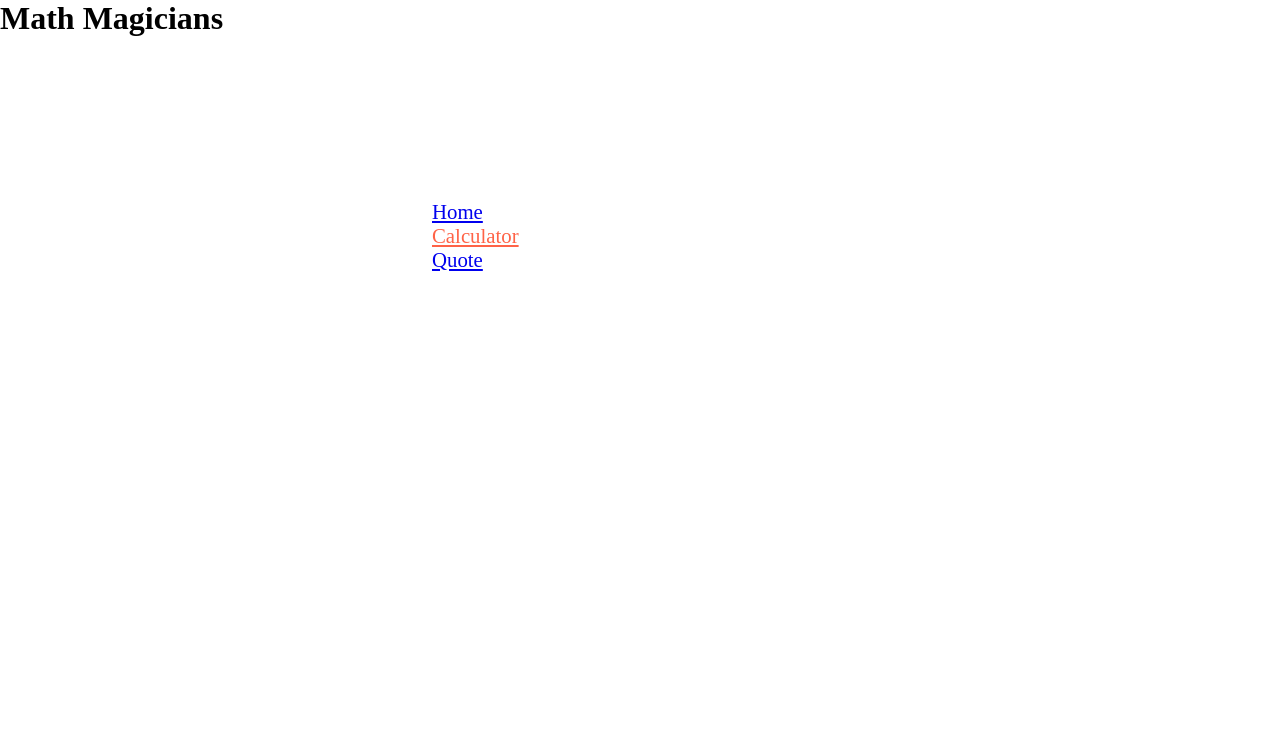
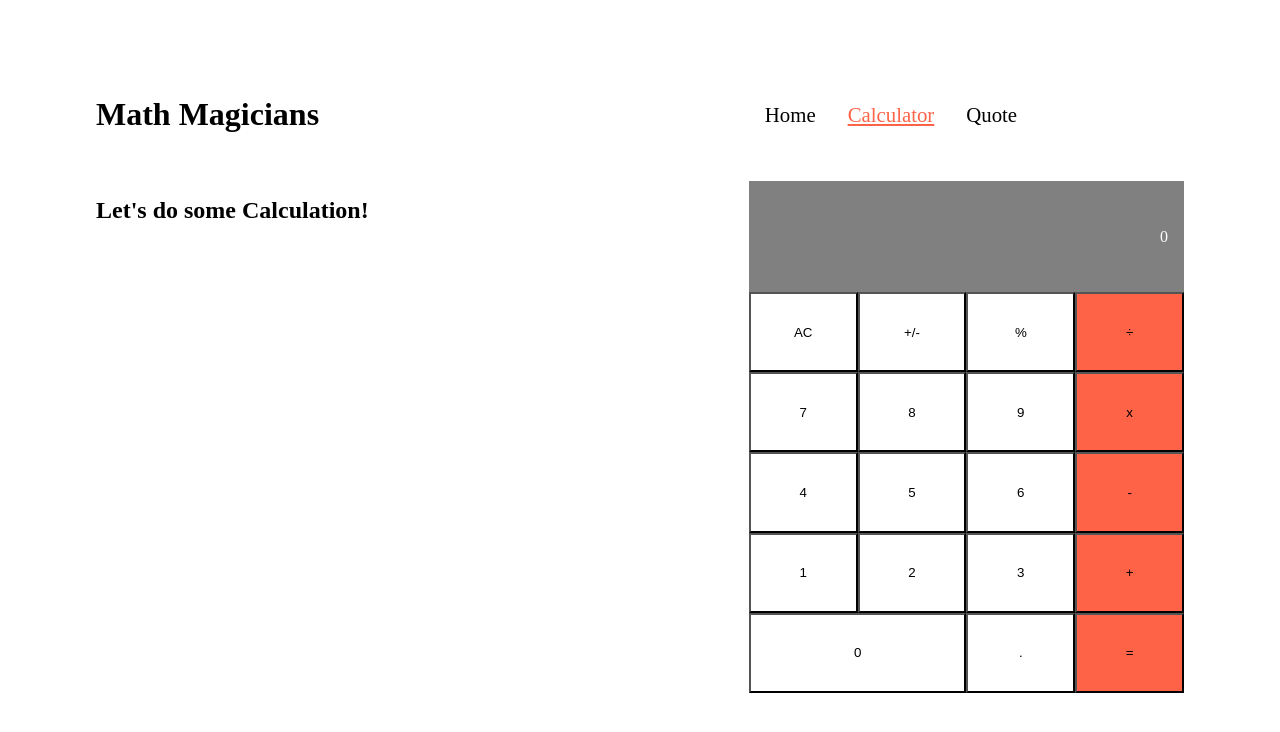
Before and after one commit to SamanAtashi/mathmagician, a React (Create React App) app: page /calculator in a window 1280 px wide. Shown: the top 732 px of the page. Built offline with nearby package versions, Linux system fonts and the light colour scheme.

Commit message:
Polish some style

```diff
--- a/src/App.css
+++ b/src/App.css
@@ -1 +1,13 @@
-/* Main App css */
+#root {
+  width: 100%;
+  height: 100%;
+  padding: 6rem;
+}
+
+.App {
+  width: 100%;
+  height: 100%;
+  padding: 3rem 0;
+  display: flex;
+  justify-content: space-between;
+}
--- a/src/App.js
+++ b/src/App.js
@@ -1,28 +1,27 @@
 import React from 'react';
 import { Switch, Route } from 'react-router-dom';
-
+import './App.css';
 import Calculator from './Components/Calculator';
-// import Home from './pages/Home';
-// import Quote from './pages/Quote';
-import './App.css';
 import Navbar from './Components/Navbar';
+import Home from './Pages/Home';
+import Quote from './Pages/Quote';
 
 const App = () => (
   <>
+    <Navbar />
     <Switch>
-      <Navbar />
       <Route path="/calculator">
         <div className="App">
           <h2>Let&apos;s do some Calculation!</h2>
           <Calculator />
         </div>
       </Route>
-      {/* <Route path="/quote">
+      <Route path="/quote">
         <Quote />
       </Route>
       <Route exact path="/">
         <Home />
-      </Route> */}
+      </Route>
     </Switch>
   </>
 );
--- a/src/Components/Calculator.css
+++ b/src/Components/Calculator.css
@@ -1,15 +1,5 @@
 li {
   list-style: none;
-}
-
-ul {
-  width: 35%;
-  height: 50%;
-  flex-wrap: wrap;
-  position: absolute;
-  top: 50%;
-  left: 50%;
-  transform: translate(-50%, -50%);
 }
 
 button {
@@ -23,8 +13,16 @@ button:hover {
   background-color: greenyellow;
 }
 
+.calc {
+  width: 30%;
+  height: 60%;
+  flex-wrap: wrap;
+}
+
 .d-flex {
   display: flex;
+  flex-wrap: wrap;
+  width: 40%;
 }
 
 .center {
@@ -43,11 +41,6 @@ button:hover {
 
 .calc-item {
   width: 25%;
-}
-
-.calc-zero {
-  justify-self: start;
-  width: 50%;
 }
 
 .o-0 {
@@ -104,7 +97,7 @@ button:hover {
 
 .o-13 {
   order: 4;
-  background-color: var(--color-1);
+  background-color: tomato;
 }
 
 .o-14 {
@@ -113,24 +106,26 @@ button:hover {
 
 .o-15 {
   order: 9;
-  background-color: var(--color-1);
+  background-color: tomato;
 }
 
 .o-16 {
   order: 17;
-  background-color: var(--color-1);
+  background-color: tomato;
 }
 
 .o-17 {
   order: 13;
-  background-color: var(--color-1);
+  background-color: tomato;
 }
 
 .o-18 {
   order: 20;
-  background-color: var(--color-1);
+  background-color: tomato;
 }
 
 .o-19 {
   order: 18;
+  justify-self: start;
+  width: 50%;
 }
--- a/src/Components/Navbar.module.css
+++ b/src/Components/Navbar.css
@@ -1,19 +1,19 @@
-.header h1 {
+h1 {
   font-size: 2rem;
 }
 
-.header {
+nav {
   width: 100%;
   display: flex;
   justify-content: space-between;
   align-items: center;
 }
 
-.header a:hover {
+nav a:hover {
   color: tomato;
 }
 
-.activeLink {
+.active-link {
   text-decoration: underline;
   color: tomato;
 }
--- a/src/Components/Navbar.js
+++ b/src/Components/Navbar.js
@@ -1,6 +1,6 @@
 import React from 'react';
 import { NavLink } from 'react-router-dom';
-import classes from './Navbar.module.css';
+import './Navbar.css';
 
 const Navbar = () => {
   const links = [
@@ -22,15 +22,15 @@ const Navbar = () => {
   ];
 
   return (
-    <nav className={classes.header}>
+    <nav className="header">
       <h1>Math Magicians</h1>
-      <ul className={classes.dflex}>
+      <ul className="d-flex">
         {links.map((link) => (
-          <li key={link.id} className={classes.links}>
+          <li key={link.id} className="links">
             <NavLink
               exact
               to={link.path}
-              activeClassName={classes.activeLink}
+              activeClassName="active-link"
             >
               {link.text}
             </NavLink>
--- a/src/index.css
+++ b/src/index.css
@@ -1,21 +1,19 @@
-/* Root css */
-:root {
-  --color-1: orange;
-}
-
 * {
   margin: 0;
   padding: 0;
   box-sizing: border-box;
+  color: black;
 }
 
-#root {
-  width: 100%;
-  height: 100%;
-  position: relative;
+*::selection {
+  background-color: tomato;
 }
 
 body {
   width: 100vw;
   height: 100vh;
 }
+
+a {
+  text-decoration: none;
+}
```
